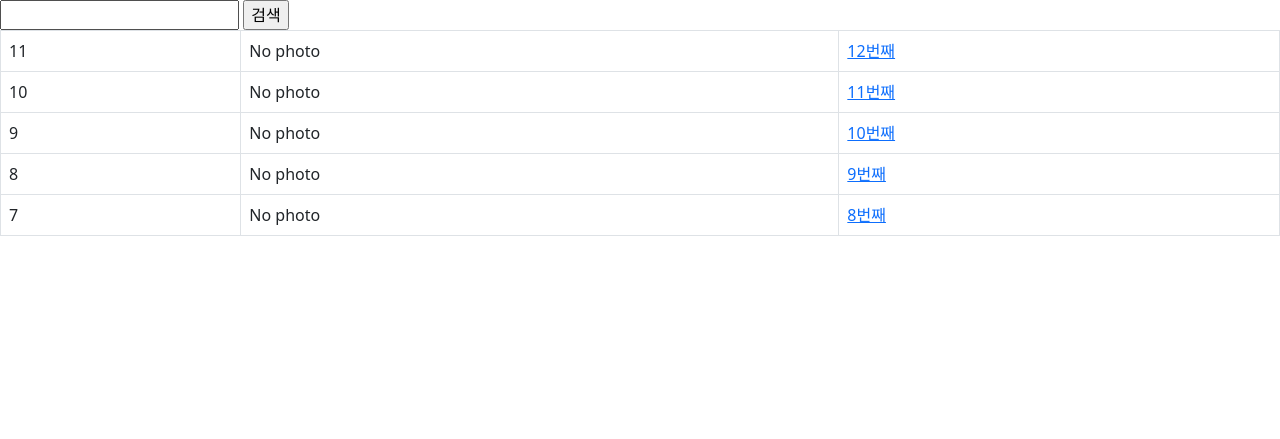
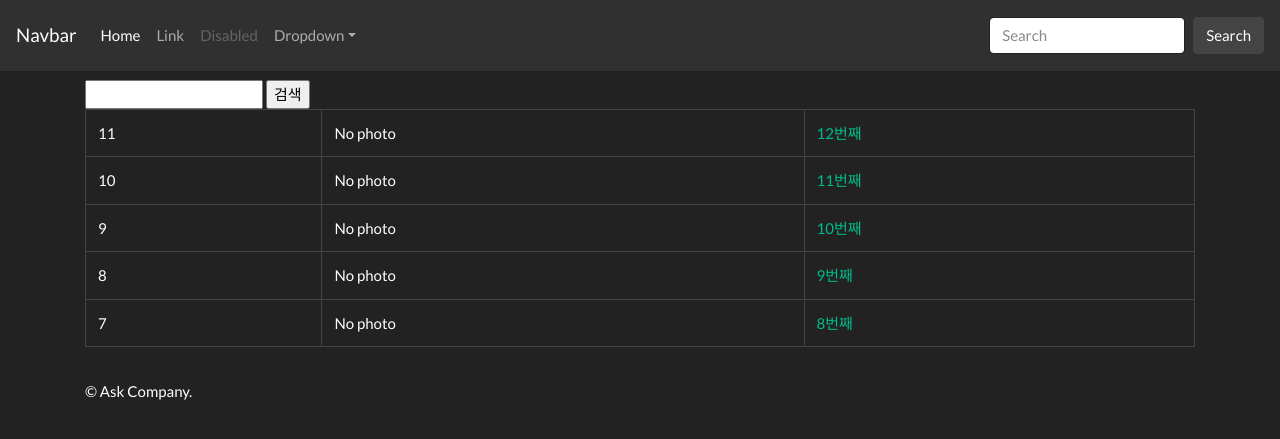
Before and after one commit to zalpheein/django_react_askcompany, a Django app: page /instagram/ in a window 1280 px wide. Shown: the top 439 px of the page. Run offline with Django 3.2, Linux system fonts and the light colour scheme; data comes from the database, SQL or seed files in the repository; both versions use the stored data as it was after the commit; some libraries are stand-ins or nearby versions.

Commit message:
Bootstrap4 적용하기.. CSS, Script, Theme 등... layout.html  생성

```diff
--- a/askcompany/askcompany/settings.py
+++ b/askcompany/askcompany/settings.py
@@ -16,7 +16,9 @@ SECRET_KEY = 'django-insecure-k^w0=emxzw85bi@6fuh0q&z!k72kkg@!fc(zqh1^a8+(cvc0^b
 # SECURITY WARNING: don't run with debug turned on in production!
 DEBUG = True
 
-ALLOWED_HOSTS = []
+ALLOWED_HOSTS = [
+        '64d7-121-130-221-29.ngrok.io',
+    ]
 
 
 # Application definition
--- /dev/null
+++ b/askcompany/instagram/templates/instagram/layout.html
@@ -0,0 +1,69 @@
+<!DOCTYPE html>
+<html lang="en">
+<head>
+    <meta charset="UTF-8">
+    <meta http-equiv="X-UA-Compatible" content="IE=edge">
+    <meta name="viewport" content="width=device-width, initial-scale=1.0">
+    <title>{% block title %}{% endblock title %}</title>
+    <!-- CSS only -->
+<!--    <link href="https://cdn.jsdelivr.net/npm/bootstrap@5.1.3/dist/css/bootstrap.min.css" rel="stylesheet" integrity="sha384-1BmE4kWBq78iYhFldvKuhfTAU6auU8tT94WrHftjDbrCEXSU1oBoqyl2QvZ6jIW3" crossorigin="anonymous">-->
+
+    <link rel="stylesheet" href="https://cdn.jsdelivr.net/npm/bootswatch@4.5.2/dist/darkly/bootstrap.min.css" integrity="sha384-nNK9n28pDUDDgIiIqZ/MiyO3F4/9vsMtReZK39klb/MtkZI3/LtjSjlmyVPS3KdN" crossorigin="anonymous">
+    <script src="https://code.jquery.com/jquery-2.2.4.js" integrity="sha256-iT6Q9iMJYuQiMWNd9lDyBUStIq/8PuOW33aOqmvFpqI=" crossorigin="anonymous"></script>
+    <script src="https://cdn.jsdelivr.net/npm/bootstrap@5.1.3/dist/js/bootstrap.min.js" integrity="sha384-QJHtvGhmr9XOIpI6YVutG+2QOK9T+ZnN4kzFN1RtK3zEFEIsxhlmWl5/YESvpZ13" crossorigin="anonymous"></script>
+    <style>
+        body {
+            padding-top: 5rem;
+            padding-bottom: 2rem;
+        }
+    </style>
+</head>
+<body>
+    <nav class="navbar navbar-expand-md navbar-dark bg-dark fixed-top ">
+      <a class="navbar-brand" href="#">Navbar</a>
+      <button class="navbar-toggler" type="button" data-toggle="collapse" data-target="#navbarsExampleDefault" aria-controls="navbarsExampleDefault" aria-expanded="false" aria-label="Toggle navigation">
+        <span class="navbar-toggler-icon"></span>
+      </button>
+
+      <div class="collapse navbar-collapse" id="navbarsExampleDefault">
+        <ul class="navbar-nav mr-auto">
+          <li class="nav-item active">
+            <a class="nav-link" href="#">Home <span class="sr-only">(current)</span></a>
+          </li>
+          <li class="nav-item">
+            <a class="nav-link" href="#">Link</a>
+          </li>
+          <li class="nav-item">
+            <a class="nav-link disabled">Disabled</a>
+          </li>
+          <li class="nav-item dropdown">
+            <a class="nav-link dropdown-toggle" href="#" id="dropdown01" data-toggle="dropdown" aria-expanded="false">Dropdown</a>
+            <div class="dropdown-menu" aria-labelledby="dropdown01">
+              <a class="dropdown-item" href="#">Action</a>
+              <a class="dropdown-item" href="#">Another action</a>
+              <a class="dropdown-item" href="#">Something else here</a>
+            </div>
+          </li>
+        </ul>
+        <form class="form-inline my-2 my-lg-0">
+          <input class="form-control mr-sm-2" type="text" placeholder="Search" aria-label="Search">
+          <button class="btn btn-secondary my-2 my-sm-0" type="submit">Search</button>
+        </form>
+      </div>
+    </nav>
+
+    <div class="container">
+        <div class="row">
+            <div class="col-sm-12">
+                {% block content %}
+                {% endblock content %}
+
+                <hr>
+                &copy; Ask Company.
+            </div>
+        </div>
+    </div>
+
+
+</body>
+</html>
--- a/askcompany/instagram/templates/instagram/post_list.html
+++ b/askcompany/instagram/templates/instagram/post_list.html
@@ -1,17 +1,11 @@
+{% extends "instagram/layout.html" %}
 {% load bootstrap4 %}
 
+{% block title %}
+    Instagram / Post List
+{% endblock title %}
 
-<!DOCTYPE html>
-<html lang="en">
-<head>
-    <meta charset="UTF-8">
-    <meta http-equiv="X-UA-Compatible" content="IE=edge">
-    <meta name="viewport" content="width=device-width, initial-scale=1.0">
-    <title>Document</title>
-    <!-- CSS only -->
-    <link href="https://cdn.jsdelivr.net/npm/bootstrap@5.1.3/dist/css/bootstrap.min.css" rel="stylesheet" integrity="sha384-1BmE4kWBq78iYhFldvKuhfTAU6auU8tT94WrHftjDbrCEXSU1oBoqyl2QvZ6jIW3" crossorigin="anonymous">
-</head>
-<body>
+{% block content %}
     <form action="" method="get">
         <input type="text" name="q" value="{{ q }}">
         <input type="submit" value="검색"/>
@@ -55,5 +49,4 @@
     {% if is_paginated %}
         {% bootstrap_pagination page_obj size='small' justify_content='center' %}
     {% endif %}
-</body>
-</html>
+{% endblock content %}
--- a/askcompany/instagram/urls.py
+++ b/askcompany/instagram/urls.py
@@ -1,7 +1,7 @@
 from django.urls import path
 from .import views
 
-# URL Reverse에서 namespace 역할을 하게 됨
+# app_name을 활용하여 URL Reverse에서 namespace 역할을 하게 됨
 app_name = 'instagram'
 
 urlpatterns = [
```
Also changed, not shown: askcompany/instagram/templates/instagram/post_detail.html (+11 -0 lines), askcompany/db.sqlite3.
